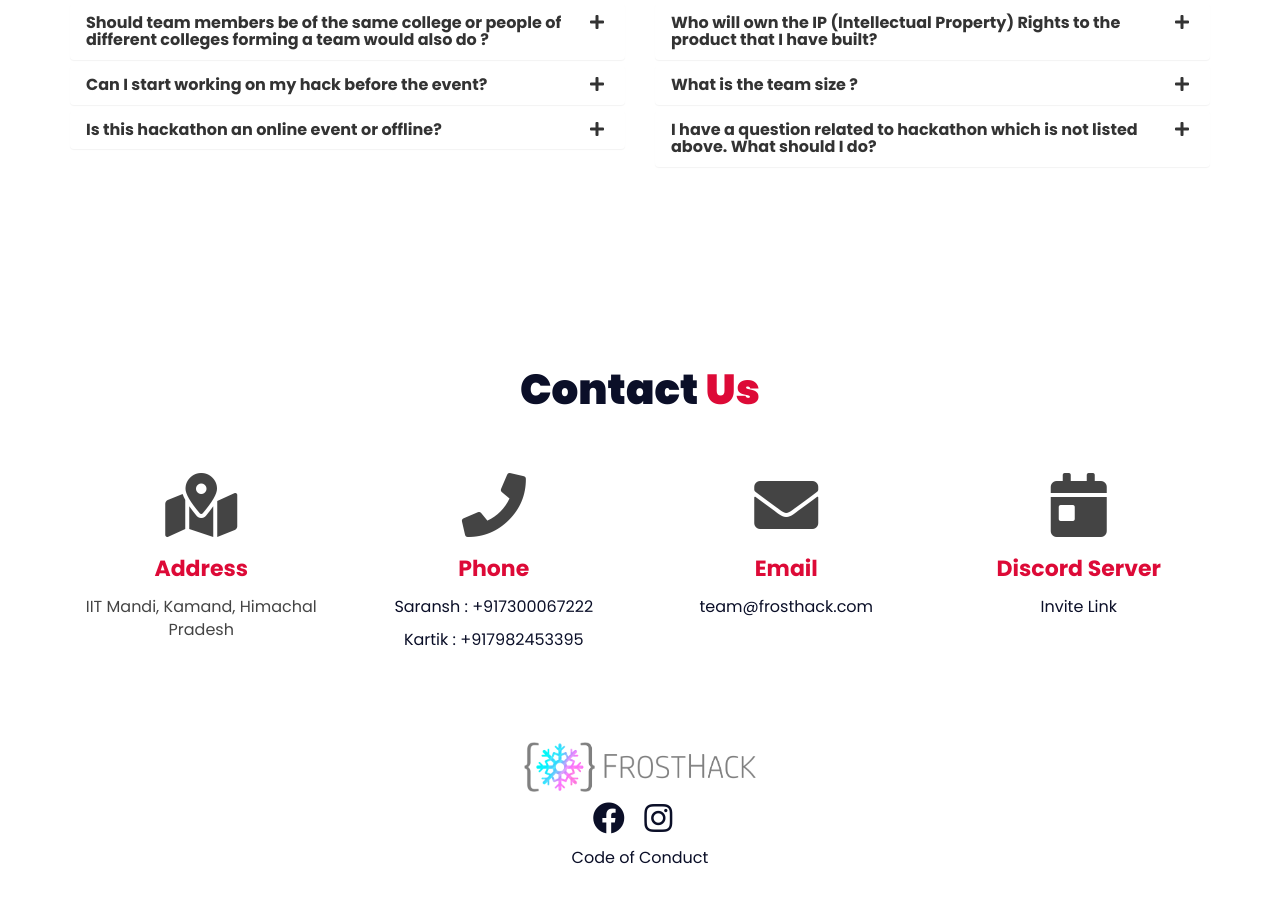
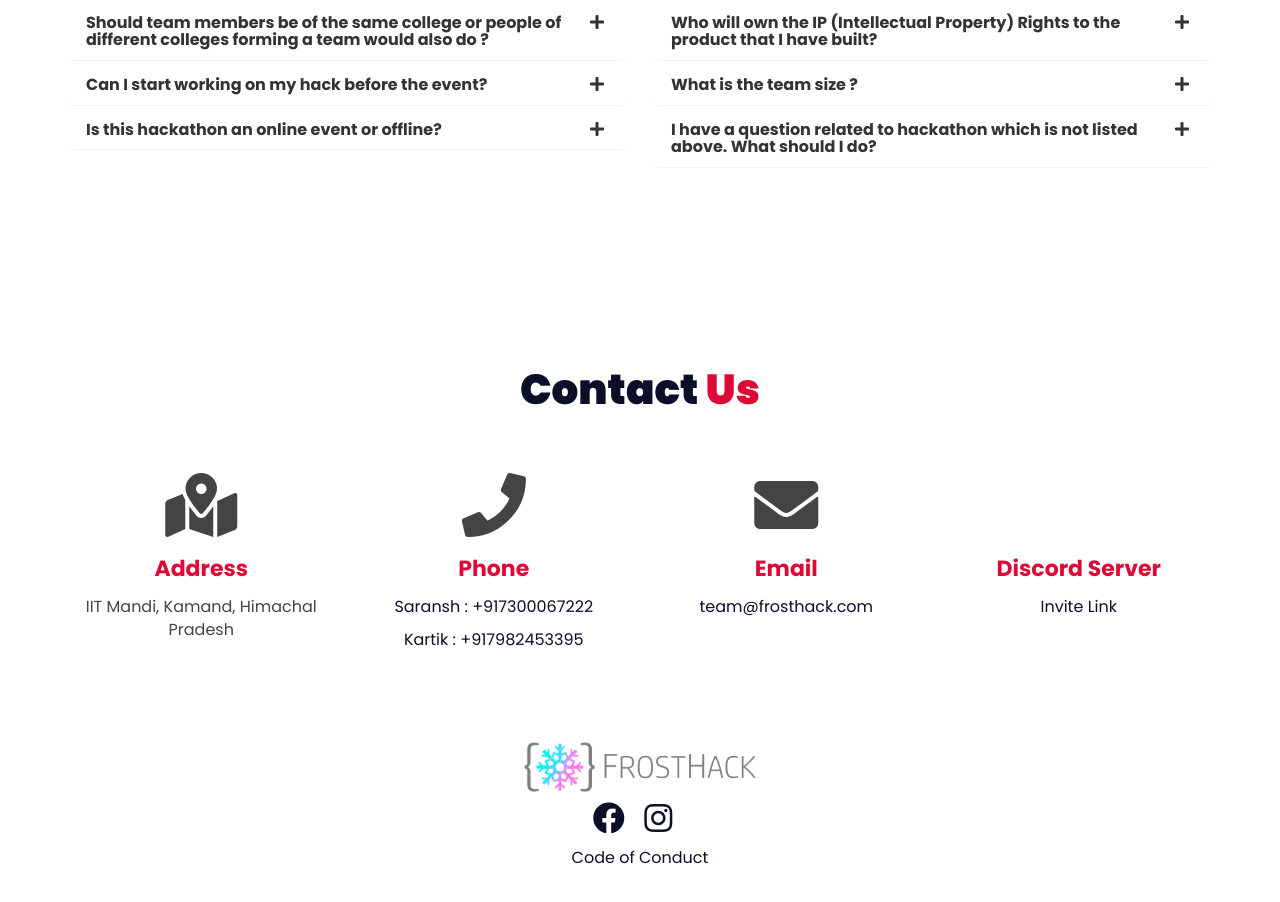
Before and after one commit to KamandPrompt/FrostHack, a plain HTML site: page index.html in a window 1280 px wide. Shown: the part 4707-5609 px from the top of the page. Drawn offline with Linux system fonts and the light colour scheme; no server answers; a web font is replaced by a local one.

Commit message:
Replaced calendar with discord logo

```diff
--- a/index.html
+++ b/index.html
@@ -978,7 +978,7 @@
 				</div>
 				<div class="col-sm-3">
 					<div class="contact">
-						<i class="fas fa-calendar-day fa-4x"></i>
+						<i class="fas fa-discord fa-4x"></i>
 						<h3 class="mt-3">Discord Server</h3>
 						<a href="https://discord.com/invite/68fcSaXA">Invite Link</a>
 					</div>
```
